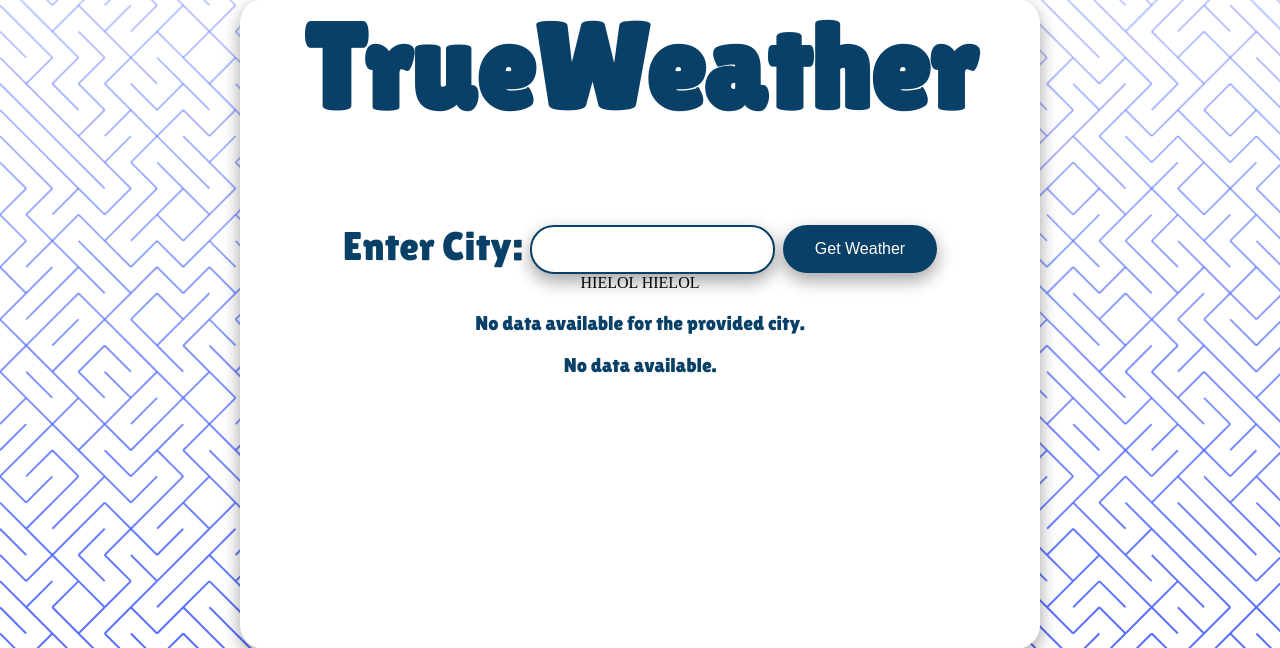
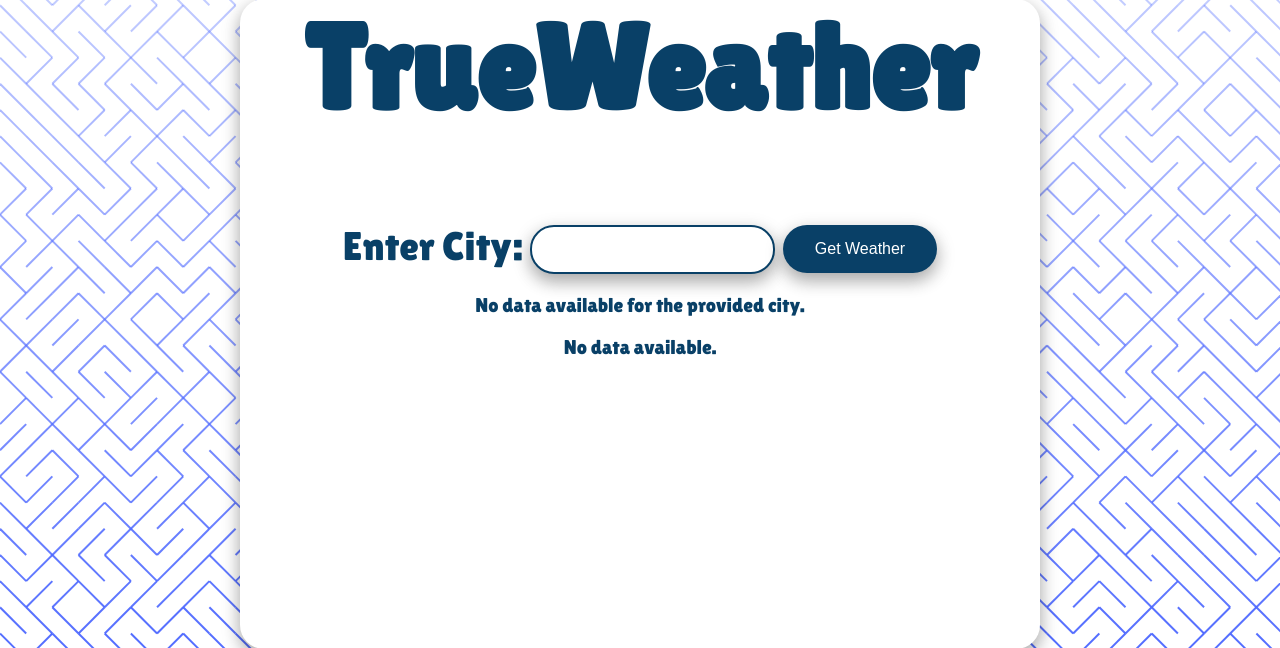
Before and after one commit to Maciejowskii/weather, a Django app: page / in a window 1280 px wide. Shown: the part 335-983 px from the top of the page. Run offline with Django 4.2, Linux system fonts and the light colour scheme.

Commit message:
Update main.html

```diff
--- a/weatherForecast/templates/core/main.html
+++ b/weatherForecast/templates/core/main.html
@@ -34,12 +34,6 @@
                     <input type="submit" id="button" value="Get Weather">
                 </form>
             </div>
-            {% if weather_data.country == ua %}
-            HIELOL
-            {% endif %}
-            {% if weather_data.country == ua %}
-            HIELOL
-            {% endif %}
             {% if weather_data.cloudStatus == 1 %}
             <script>
                 document.getElementById("box").setAttribute("id", "box-clear_sky");
```
